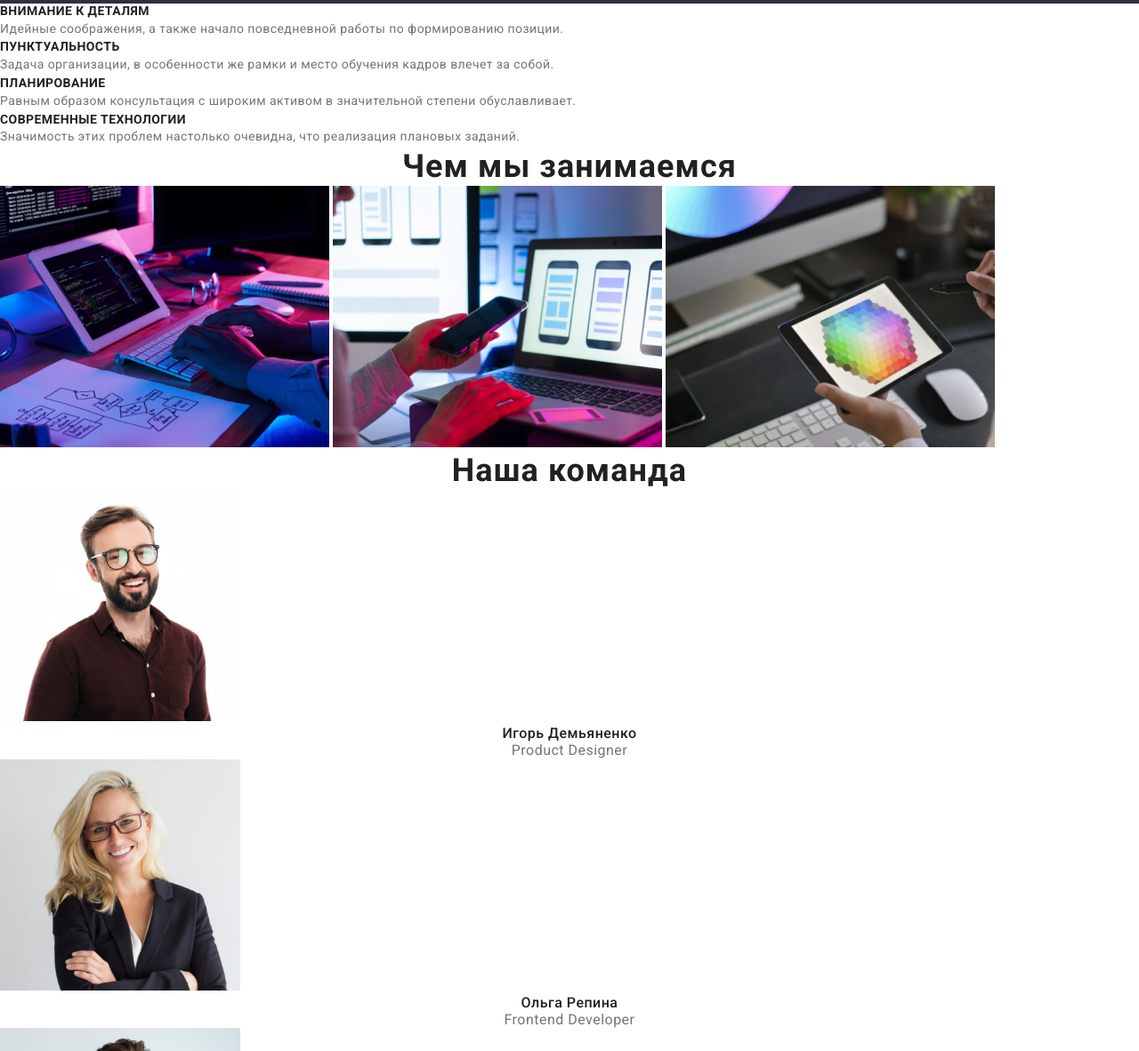
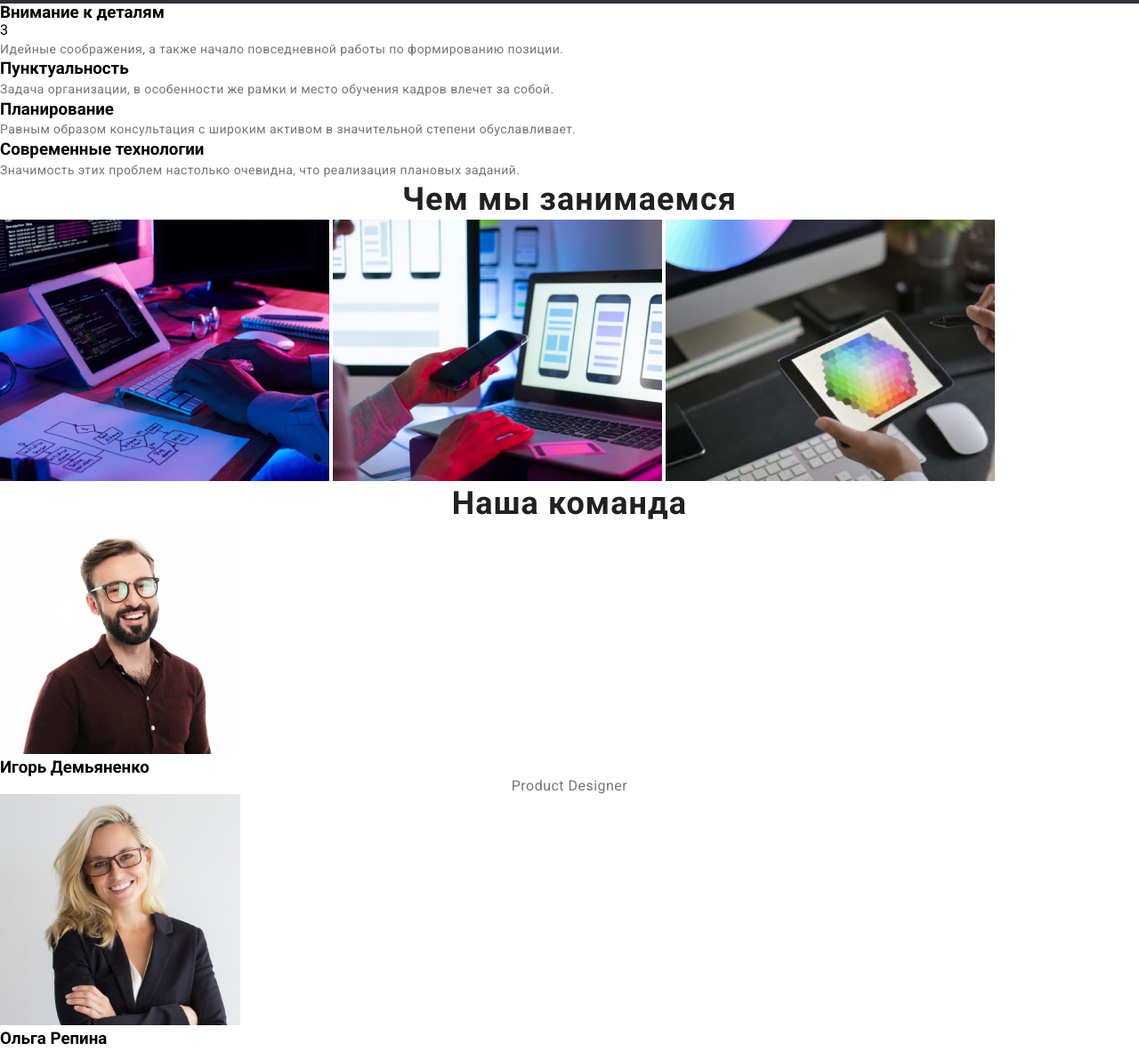
Before and after one commit to Falsher/goit-markup-hw-03, a plain HTML site: page index.html in a window 1280 px wide. Shown: the part 181-1363 px from the top of the page at 89% size. Drawn offline with nearby package versions, Linux system fonts and the light colour scheme.

Commit message:
git added h1-h2

```diff
--- a/index.html
+++ b/index.html
@@ -42,29 +42,29 @@
         </section>
 
         <section class="features">
-            <!--<h3>Особенности</h3>-->
+            <!--<h2>Особенности</h2>-->
             <ul class="features-link">
                 <li>
-                    <h2>Внимание к деталям</h2>
+                    <h3>Внимание к деталям</h3>3
                     <p>Идейные соображения, а также начало повседневной работы по формированию позиции.</p>
                 </li>
                 <li>
-                    <h2>Пунктуальность</h2>
+                    <h3>Пунктуальность</h3>
                     <p>Задача организации, в особенности же рамки и место обучения кадров влечет за собой.</p>
                 </li>
                 <li>
-                    <h2>Планирование</h2>
+                    <h3>Планирование</h3>
                     <p>Равным образом консультация с широким активом в значительной степени обуславливает.</p>
                 </li>
                 <li>
-                    <h2>Современные технологии</h2>
+                    <h3>Современные технологии</h3>
                     <p>Значимость этих проблем настолько очевидна, что реализация плановых заданий.</p>
                 </li>
             </ul>
         </section>
 
         <section class="section">
-            <h3 class="section-title">Чем мы занимаемся</h3>
+            <h2 class="section-title">Чем мы занимаемся</h2>
             <div>
                 <img src="./image/img1.jpg" alt="верстка с планшета" width="370" height="294">
                 <img src="./image/img2.jpg" alt="проверка на телефоне" width="370" height="294">
@@ -73,26 +73,26 @@
         </section>
 
         <section class="section">
-            <h3 class="section-title">Наша команда</h3>
+            <h2 class="section-title">Наша команда</h2>
             <ul class="command-link">
                 <li>
                     <img src="./image/team1.jpg" alt="дизайнер Игорь Демьяненко" width="270" height="260">
-                    <h2>Игорь Демьяненко</h2>
+                    <h3>Игорь Демьяненко</h3>
                     <p>Product Designer</p>
                 </li>
                 <li>
                     <img src="./image/team2.jpg" alt="разработчик Ольга Репина" width="270" height="260">
-                    <h2>Ольга Репина</h2>
+                    <h3>Ольга Репина</h3>
                     <p>Frontend Developer</p>
                 </li>
                 <li>
                     <img src="./image/team3.jpg" alt="менеджер Николай Тарасов" width="270" height="260">
-                    <h2>Николай Тарасов</h2>
+                    <h3>Николай Тарасов</h3>
                     <p>Marketing</p>
                 </li>
                 <li>
                     <img src="./image/team4.jpg" alt="дизайнер Михаил Ермаков" width="270" height="260">
-                    <h2>Михаил Ермаков</h2>
+                    <h3>Михаил Ермаков</h3>
                     <p>UI Designer</p>
                 </li>
             </ul>
```
